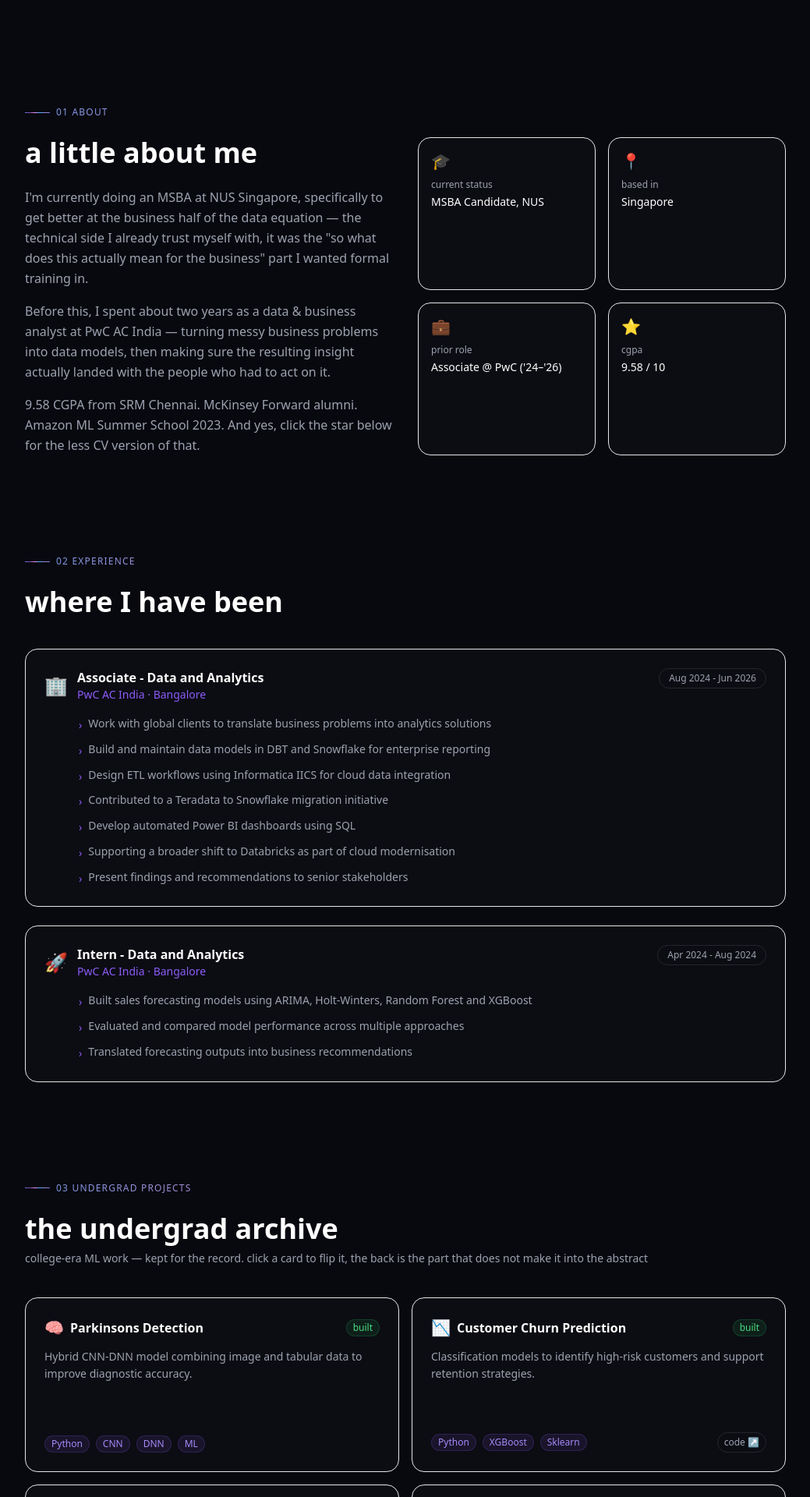
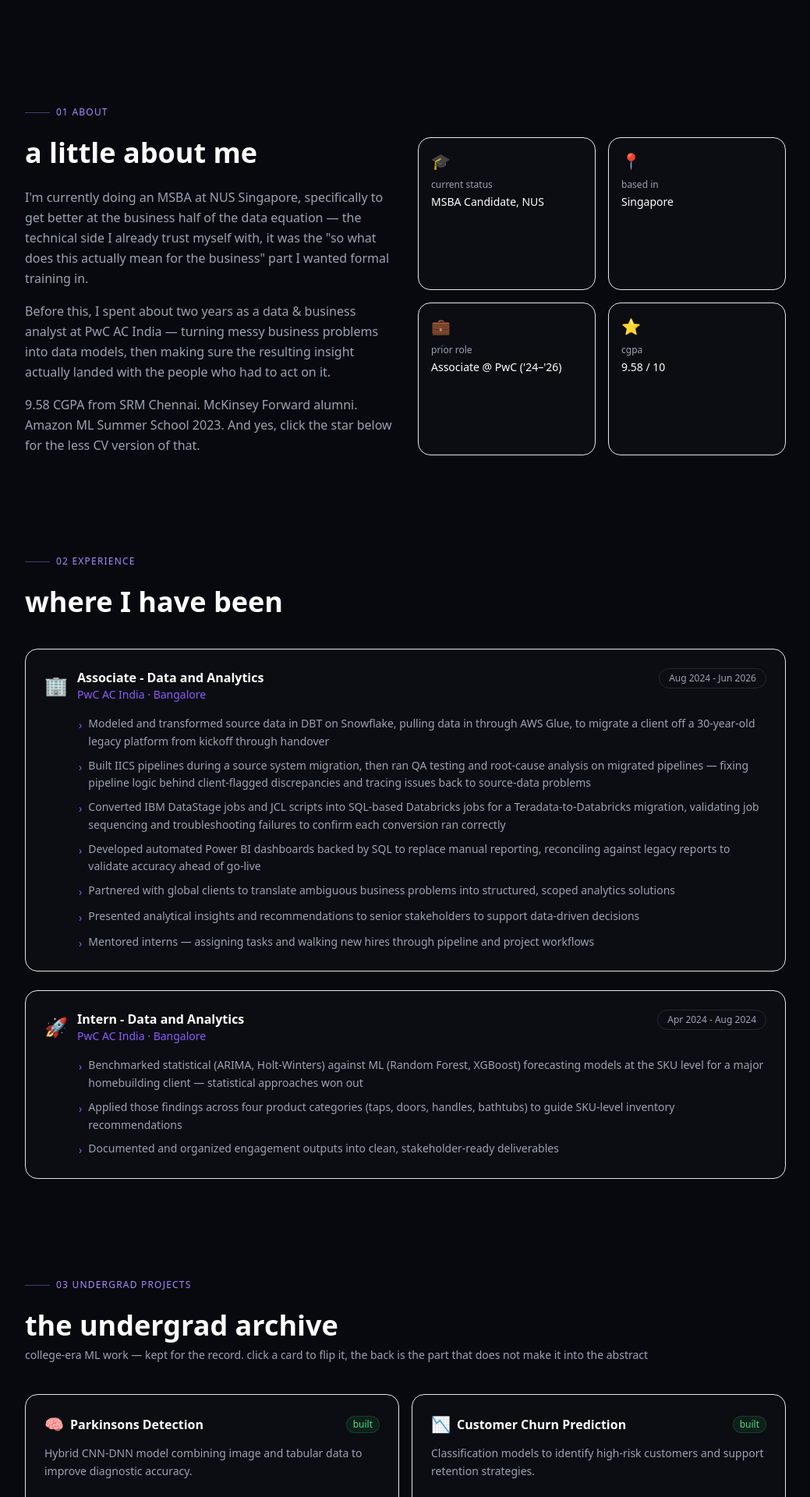
Before and after one commit to Sharmishtha-b/sharmishtha-portfolio, a React (Vite) app: page / in a window 1280 px wide. Shown: the part 840-2760 px from the top of the page at 78% size, without its empty margins (120-1159 px from the left). Built offline with nearby package versions, Linux system fonts and the light colour scheme.

Commit message:
Update App.jsx

```diff
--- a/src/App.jsx
+++ b/src/App.jsx
@@ -65,7 +65,7 @@
       <canvas ref={canvasRef} className="w-full rounded-2xl" style={{maxHeight:320}} />
       <div className="flex gap-2 mt-2 justify-end">
         <button onClick={()=>{stateRef.current.lines=[];stateRef.current.selected=null;}} className="text-xs px-3 py-1 rounded-full border border-violet-500/20 text-violet-400 hover:bg-violet-500/10 transition-all">clear</button>
-        <button onClick={()=>{stateRef.current.lines=[];stateRef.current.selected=null;}} className="text-xs px-3 py-1 rounded-full border border-violet-500/20 text-violet-400 hover:bg-violet-500/10 transition-all">shuffle</button>
+        <button onClick={()=>{stateRef.current.nodes=makeNodes();stateRef.current.lines=[];stateRef.current.selected=null;}} className="text-xs px-3 py-1 rounded-full border border-violet-500/20 text-violet-400 hover:bg-violet-500/10 transition-all">shuffle</button>
       </div>
       <p className="text-xs text-gray-500 mt-1 text-right">click nodes to connect them</p>
     </div>
@@ -187,13 +187,10 @@
       onClick={onClick}
       className={"rounded-2xl border transition-all duration-300 relative overflow-hidden " + className}
       style={{
-        borderColor: hovered ? 'transparent' : undefined,
+        borderColor: hovered ? 'rgba(139,92,246,0.4)' : undefined,
         background: hovered ? 'rgba(255,255,255,0.03)' : undefined,
       }}
     >
-      {hovered && (
-        <div className="absolute inset-0 rounded-2xl pointer-events-none" style={{padding:'1px',background:HOLO,backgroundSize:'200% auto',animation:'holoShift 3s linear infinite',WebkitMask:'linear-gradient(#fff 0 0) content-box,linear-gradient(#fff 0 0)',WebkitMaskComposite:'xor',maskComposite:'exclude'}} />
-      )}
       {children}
     </motion.div>
   );
@@ -212,8 +209,6 @@
   const [flipped, setFlipped] = useState({});
   const [typedKeys, setTypedKeys] = useState('');
   const [hoveredNav, setHoveredNav] = useState(null);
-  const cursorDotRef = useRef(null);
-  const cursorRingRef = useRef(null);
   const { scrollYProgress } = useScroll();
   const scaleX = useSpring(scrollYProgress, { stiffness: 100, damping: 30 });
   const typedText = useTypewriter(ROLES);
@@ -221,7 +216,6 @@
   useEffect(() => {
     const style = document.createElement('style');
     style.textContent = `
-      * { cursor: none !important; }
       @keyframes holoShift { 0%{background-position:0% center} 100%{background-position:200% center} }
     `;
     document.head.appendChild(style);
@@ -232,27 +226,6 @@
     if (dark) document.documentElement.classList.add('dark');
     else document.documentElement.classList.remove('dark');
   }, [dark]);
-
-  useEffect(() => {
-    const dot = cursorDotRef.current;
-    const ring = cursorRingRef.current;
-    if (!dot || !ring) return;
-    let rx = -100, ry = -100;
-    function onMove(e) {
-      const x = e.clientX, y = e.clientY;
-      dot.style.left = x - 4 + 'px';
-      dot.style.top = y - 4 + 'px';
-      rx += (x - 16 - rx) * 0.18;
-      ry += (y - 16 - ry) * 0.18;
-      ring.style.left = rx + 'px';
-      ring.style.top = ry + 'px';
-    }
-    let raf;
-    function loop() { raf = requestAnimationFrame(loop); }
-    loop();
-    window.addEventListener('mousemove', onMove);
-    return () => { window.removeEventListener('mousemove', onMove); cancelAnimationFrame(raf); };
-  }, []);
 
   useEffect(() => {
     const sections = ["about","experience","projects","independent","skills","certifications","beyond","contact"];
@@ -296,19 +269,16 @@
   ];
 
   const funTrack = [
-    {name:"first fun build — incoming",desc:"A low-stakes, vibe-coded weekend project. The idea is more important than the tech stack for this track.",icon:"✨"},
+    {name:"n8n automation — in progress",desc:"First build in this track: a small n8n workflow automating an actual daily annoyance. Low-stakes on purpose — the idea matters more than the stack here.",icon:"✨"},
   ];
   const seriousTrack = [
-    {name:"first agentic build — incoming",desc:"Something end-to-end: agents, n8n/Kafka-style pipelines, built to actually solve a problem, not just demo one.",icon:"⚙️"},
+    {name:"first agentic build — queued next",desc:"An agent framework project scoped around one real workflow, sized like the kind of problem I'd actually be handed at work. n8n/Kafka-style pipeline work follows after.",icon:"⚙️"},
   ];
 
   const cardBase = "rounded-2xl border border-gray-200 dark:border-white/5 bg-white dark:bg-white/[0.02]";
 
   return (
     <div className="min-h-screen bg-gray-50 dark:bg-[#08080f] text-gray-900 dark:text-gray-100 font-sans transition-colors duration-500 overflow-x-hidden">
-
-      <div ref={cursorDotRef} className="fixed pointer-events-none z-[999]" style={{width:8,height:8,borderRadius:'50%',background:'#a78bfa',position:'fixed',top:-100,left:-100}} />
-      <div ref={cursorRingRef} className="fixed pointer-events-none z-[998]" style={{width:32,height:32,borderRadius:'50%',border:'1px solid rgba(167,139,250,0.45)',position:'fixed',top:-100,left:-100}} />
 
       <motion.div className="fixed top-0 left-0 right-0 h-[2px] origin-left z-[200]" style={{scaleX,backgroundImage:HOLO,backgroundSize:'200% auto',animation:'holoShift 3s linear infinite'}} />
       <Particles />
@@ -355,7 +325,7 @@
               onMouseEnter={()=>setHoveredNav(link)}
               onMouseLeave={()=>setHoveredNav(null)}
               className="transition-all relative text-sm"
-              style={(hoveredNav===link||activeSection===link) ? {...HOLO_ANIM,fontWeight:500} : {color:'rgb(107,114,128)'}}>
+              style={(hoveredNav===link||activeSection===link) ? {color:'#8b5cf6',fontWeight:500} : {color:'rgb(107,114,128)'}}>
               {link}
             </a>
           ))}
@@ -369,7 +339,7 @@
         <motion.section initial={{opacity:0,y:40}} animate={{opacity:1,y:0}} transition={{duration:0.9}} className="mb-32 min-h-[90vh] grid grid-cols-1 md:grid-cols-2 gap-8 items-center">
           <div>
             <motion.div initial={{opacity:0,x:-20}} animate={{opacity:1,x:0}} transition={{delay:0.2}} className="inline-flex items-center gap-2 px-4 py-2 rounded-full border border-violet-500/30 bg-violet-500/10 text-violet-500 text-xs font-medium mb-8 w-fit">
-              <span className="w-2 h-2 rounded-full bg-green-400 animate-pulse" onClick={()=>setShowEaster2(true)} style={{cursor:'none'}} />
+              <span className="w-2 h-2 rounded-full bg-green-400 animate-pulse cursor-pointer" onClick={()=>setShowEaster2(true)} />
               open to opportunities
             </motion.div>
             <h1 className="text-7xl font-bold tracking-tight mb-2 leading-none">
@@ -377,7 +347,7 @@
               <span className="block" style={HOLO_ANIM}>Bharti.</span>
             </h1>
             <div className="flex items-center gap-2 mt-6 mb-6 h-10">
-              <span className="text-xl font-medium" style={HOLO_ANIM}>{typedText}</span>
+              <span className="text-xl font-medium text-violet-500 dark:text-violet-400">{typedText}</span>
               <span className="w-0.5 h-7 bg-violet-500 animate-pulse" />
             </div>
             <p className="text-lg text-gray-500 dark:text-gray-400 max-w-lg leading-relaxed">
@@ -394,7 +364,7 @@
         </motion.section>
 
         <motion.section id="about" initial={{opacity:0,y:30}} whileInView={{opacity:1,y:0}} viewport={{once:true}} transition={{duration:0.6}} className="mb-32">
-          <p className="text-xs tracking-widest uppercase mb-6 flex items-center gap-2" style={HOLO_ANIM}><span className="w-8 h-px inline-block" style={{background:HOLO}} />01 about</p>
+          <p className="text-xs tracking-widest uppercase mb-6 flex items-center gap-2 text-violet-500 dark:text-violet-400"><span className="w-8 h-px inline-block bg-violet-500/40 dark:bg-violet-400/40" />01 about</p>
           <div className="grid grid-cols-1 md:grid-cols-2 gap-8">
             <div>
               <h2 className="text-4xl font-bold mb-6 text-gray-900 dark:text-white">a little about me</h2>
@@ -409,7 +379,7 @@
                 {label:"prior role",value:"Associate @ PwC ('24–'26)",icon:"💼"},
                 {label:"cgpa",value:"9.58 / 10",icon:"⭐",secret:true},
               ].map((item)=>(
-                <HoloCard key={item.label} className={"p-4 "+(item.secret?"cursor-none ":"")+"bg-white dark:bg-white/[0.02]"} onClick={()=>item.secret&&setShowEaster2(true)}>
+                <HoloCard key={item.label} className={"p-4 "+(item.secret?"cursor-pointer ":"")+"bg-white dark:bg-white/[0.02]"} onClick={()=>item.secret&&setShowEaster2(true)}>
                   <div className="text-xl mb-2">{item.icon}</div>
                   <p className="text-xs text-gray-400 mb-1">{item.label}</p>
                   <p className="text-sm font-medium text-gray-900 dark:text-white">{item.value}</p>
@@ -420,23 +390,23 @@
         </motion.section>
 
         <motion.section id="experience" initial={{opacity:0,y:30}} whileInView={{opacity:1,y:0}} viewport={{once:true}} transition={{duration:0.6}} className="mb-32">
-          <p className="text-xs tracking-widest uppercase mb-6 flex items-center gap-2" style={HOLO_ANIM}><span className="w-8 h-px inline-block" style={{background:HOLO}} />02 experience</p>
+          <p className="text-xs tracking-widest uppercase mb-6 flex items-center gap-2 text-violet-500 dark:text-violet-400"><span className="w-8 h-px inline-block bg-violet-500/40 dark:bg-violet-400/40" />02 experience</p>
           <h2 className="text-4xl font-bold mb-10 text-gray-900 dark:text-white">where I have been</h2>
           <div className="space-y-6">
             {[
               {role:"Associate - Data and Analytics",company:"PwC AC India",period:"Aug 2024 - Jun 2026",location:"Bangalore",icon:"🏢",points:[
-                "Work with global clients to translate business problems into analytics solutions",
-                "Build and maintain data models in DBT and Snowflake for enterprise reporting",
-                "Design ETL workflows using Informatica IICS for cloud data integration",
-                "Contributed to a Teradata to Snowflake migration initiative",
-                "Develop automated Power BI dashboards using SQL",
-                "Supporting a broader shift to Databricks as part of cloud modernisation",
-                "Present findings and recommendations to senior stakeholders",
+                "Modeled and transformed source data in DBT on Snowflake, pulling data in through AWS Glue, to migrate a client off a 30-year-old legacy platform from kickoff through handover",
+                "Built IICS pipelines during a source system migration, then ran QA testing and root-cause analysis on migrated pipelines — fixing pipeline logic behind client-flagged discrepancies and tracing issues back to source-data problems",
+                "Converted IBM DataStage jobs and JCL scripts into SQL-based Databricks jobs for a Teradata-to-Databricks migration, validating job sequencing and troubleshooting failures to confirm each conversion ran correctly",
+                "Developed automated Power BI dashboards backed by SQL to replace manual reporting, reconciling against legacy reports to validate accuracy ahead of go-live",
+                "Partnered with global clients to translate ambiguous business problems into structured, scoped analytics solutions",
+                "Presented analytical insights and recommendations to senior stakeholders to support data-driven decisions",
+                "Mentored interns — assigning tasks and walking new hires through pipeline and project workflows",
               ]},
               {role:"Intern - Data and Analytics",company:"PwC AC India",period:"Apr 2024 - Aug 2024",location:"Bangalore",icon:"🚀",points:[
-                "Built sales forecasting models using ARIMA, Holt-Winters, Random Forest and XGBoost",
-                "Evaluated and compared model performance across multiple approaches",
-                "Translated forecasting outputs into business recommendations",
+                "Benchmarked statistical (ARIMA, Holt-Winters) against ML (Random Forest, XGBoost) forecasting models at the SKU level for a major homebuilding client — statistical approaches won out",
+                "Applied those findings across four product categories (taps, doors, handles, bathtubs) to guide SKU-level inventory recommendations",
+                "Documented and organized engagement outputs into clean, stakeholder-ready deliverables",
               ]},
             ].map((job,i)=>(
               <HoloCard key={i} className="p-6 bg-white dark:bg-white/[0.02]">
@@ -456,12 +426,12 @@
         </motion.section>
 
         <motion.section id="projects" initial={{opacity:0,y:30}} whileInView={{opacity:1,y:0}} viewport={{once:true}} transition={{duration:0.6}} className="mb-32">
-          <p className="text-xs tracking-widest uppercase mb-6 flex items-center gap-2" style={HOLO_ANIM}><span className="w-8 h-px inline-block" style={{background:HOLO}} />03 undergrad projects</p>
+          <p className="text-xs tracking-widest uppercase mb-6 flex items-center gap-2 text-violet-500 dark:text-violet-400"><span className="w-8 h-px inline-block bg-violet-500/40 dark:bg-violet-400/40" />03 undergrad projects</p>
           <h2 className="text-4xl font-bold mb-2 text-gray-900 dark:text-white">the undergrad archive</h2>
           <p className="text-gray-400 text-sm mb-10">college-era ML work — kept for the record. click a card to flip it, the back is the part that does not make it into the abstract</p>
           <div className="grid grid-cols-1 md:grid-cols-2 gap-4">
             {undergradProjects.map((project,i)=>(
-              <div key={i} className="h-56" style={{perspective:'1000px',cursor:'none'}} onClick={()=>toggleFlip(i)}>
+              <div key={i} className="h-56 cursor-pointer" style={{perspective:'1000px'}} onClick={()=>toggleFlip(i)}>
                 <motion.div animate={{rotateY:flipped[i]?180:0}} transition={{duration:0.5,type:"spring"}} style={{transformStyle:'preserve-3d',position:'relative',width:'100%',height:'100%'}}>
                   <div style={{backfaceVisibility:'hidden',position:'absolute',inset:0}}>
                     <HoloCard className={"p-6 h-full flex flex-col justify-between bg-white dark:bg-white/[0.02]"}>
@@ -494,7 +464,7 @@
         </motion.section>
 
         <motion.section id="independent" initial={{opacity:0,y:30}} whileInView={{opacity:1,y:0}} viewport={{once:true}} transition={{duration:0.6}} className="mb-32">
-          <p className="text-xs tracking-widest uppercase mb-6 flex items-center gap-2" style={HOLO_ANIM}><span className="w-8 h-px inline-block" style={{background:HOLO}} />04 independent projects</p>
+          <p className="text-xs tracking-widest uppercase mb-6 flex items-center gap-2 text-violet-500 dark:text-violet-400"><span className="w-8 h-px inline-block bg-violet-500/40 dark:bg-violet-400/40" />04 independent projects</p>
           <h2 className="text-4xl font-bold mb-2 text-gray-900 dark:text-white">the ones nobody assigned me</h2>
           <p className="text-gray-400 text-sm mb-10 max-w-xl">building on two tracks during the MSBA — one for the fun of it, one to actually solve something end to end. this section fills in as I ship.</p>
           <div className="grid grid-cols-1 md:grid-cols-2 gap-6">
@@ -506,7 +476,7 @@
                   <HoloCard key={i} className="p-6 border-dashed bg-white dark:bg-white/[0.02]">
                     <div className="flex items-center justify-between mb-3">
                       <div className="flex items-center gap-2"><span className="text-xl">{p.icon}</span><h3 className="font-semibold text-gray-900 dark:text-white">{p.name}</h3></div>
-                      <span className="text-xs px-2 py-0.5 rounded-full bg-pink-500/10 text-pink-500 border border-pink-500/20 flex-shrink-0">brewing</span>
+                      <span className="text-xs px-2 py-0.5 rounded-full bg-pink-500/10 text-pink-500 border border-pink-500/20 flex-shrink-0">in progress</span>
                     </div>
                     <p className="text-sm text-gray-500 dark:text-gray-400 leading-relaxed">{p.desc}</p>
                   </HoloCard>
@@ -521,7 +491,7 @@
                   <HoloCard key={i} className="p-6 border-dashed bg-white dark:bg-white/[0.02]">
                     <div className="flex items-center justify-between mb-3">
                       <div className="flex items-center gap-2"><span className="text-xl">{p.icon}</span><h3 className="font-semibold text-gray-900 dark:text-white">{p.name}</h3></div>
-                      <span className="text-xs px-2 py-0.5 rounded-full bg-cyan-500/10 text-cyan-500 border border-cyan-500/20 flex-shrink-0">brewing</span>
+                      <span className="text-xs px-2 py-0.5 rounded-full bg-cyan-500/10 text-cyan-500 border border-cyan-500/20 flex-shrink-0">queued</span>
                     </div>
                     <p className="text-sm text-gray-500 dark:text-gray-400 leading-relaxed">{p.desc}</p>
                   </HoloCard>
@@ -532,7 +502,7 @@
         </motion.section>
 
         <motion.section id="skills" initial={{opacity:0,y:30}} whileInView={{opacity:1,y:0}} viewport={{once:true}} transition={{duration:0.6}} className="mb-32">
-          <p className="text-xs tracking-widest uppercase mb-6 flex items-center gap-2" style={HOLO_ANIM}><span className="w-8 h-px inline-block" style={{background:HOLO}} />05 skills</p>
+          <p className="text-xs tracking-widest uppercase mb-6 flex items-center gap-2 text-violet-500 dark:text-violet-400"><span className="w-8 h-px inline-block bg-violet-500/40 dark:bg-violet-400/40" />05 skills</p>
           <h2 className="text-4xl font-bold mb-10 text-gray-900 dark:text-white">what I work with</h2>
           <div className="grid grid-cols-1 md:grid-cols-2 gap-4">
             {[
@@ -542,15 +512,15 @@
               {category:"Tools and Viz",items:["Power BI","Tableau","Excel","Git","VS Code","Streamlit","FastAPI"],color:"from-cyan-500/10 to-violet-500/10"},
             ].map((group)=>(
               <HoloCard key={group.category} className={"p-6 bg-gradient-to-br "+group.color}>
-                <p className="text-xs tracking-widest uppercase mb-4 font-medium" style={HOLO_ANIM}>{group.category}</p>
-                <div className="flex flex-wrap gap-2">{group.items.map(item=>(<motion.span key={item} whileHover={{scale:1.08}} className="text-sm px-3 py-1.5 rounded-full bg-white/70 dark:bg-white/5 text-gray-700 dark:text-gray-300 hover:text-violet-600 dark:hover:text-violet-300 transition-all border border-gray-200/50 dark:border-white/5" style={{cursor:'none'}}>{item}</motion.span>))}</div>
+                <p className="text-xs tracking-widest uppercase mb-4 font-medium text-violet-500 dark:text-violet-400">{group.category}</p>
+                <div className="flex flex-wrap gap-2">{group.items.map(item=>(<motion.span key={item} whileHover={{scale:1.08}} className="text-sm px-3 py-1.5 rounded-full bg-white/70 dark:bg-white/5 text-gray-700 dark:text-gray-300 hover:text-violet-600 dark:hover:text-violet-300 transition-all border border-gray-200/50 dark:border-white/5">{item}</motion.span>))}</div>
               </HoloCard>
             ))}
           </div>
         </motion.section>
 
         <motion.section id="certifications" initial={{opacity:0,y:30}} whileInView={{opacity:1,y:0}} viewport={{once:true}} transition={{duration:0.6}} className="mb-32">
-          <p className="text-xs tracking-widest uppercase mb-6 flex items-center gap-2" style={HOLO_ANIM}><span className="w-8 h-px inline-block" style={{background:HOLO}} />06 certifications and awards</p>
+          <p className="text-xs tracking-widest uppercase mb-6 flex items-center gap-2 text-violet-500 dark:text-violet-400"><span className="w-8 h-px inline-block bg-violet-500/40 dark:bg-violet-400/40" />06 certifications and awards</p>
           <h2 className="text-4xl font-bold mb-10 text-gray-900 dark:text-white">credentials</h2>
           <div className="grid grid-cols-1 md:grid-cols-2 gap-4">
             {[
@@ -572,7 +542,7 @@
         </motion.section>
 
         <motion.section id="beyond" initial={{opacity:0,y:30}} whileInView={{opacity:1,y:0}} viewport={{once:true}} transition={{duration:0.6}} className="mb-32">
-          <p className="text-xs tracking-widest uppercase mb-6 flex items-center gap-2" style={HOLO_ANIM}><span className="w-8 h-px inline-block" style={{background:HOLO}} />07 beyond data</p>
+          <p className="text-xs tracking-widest uppercase mb-6 flex items-center gap-2 text-violet-500 dark:text-violet-400"><span className="w-8 h-px inline-block bg-violet-500/40 dark:bg-violet-400/40" />07 beyond data</p>
           <h2 className="text-4xl font-bold mb-4 text-gray-900 dark:text-white">not just a data person</h2>
           <p className="text-gray-500 dark:text-gray-400 mb-10 max-w-lg leading-relaxed">I claim to be a very boring person. the evidence suggests otherwise.</p>
           <div className="grid grid-cols-1 md:grid-cols-3 gap-4">
@@ -601,7 +571,7 @@
         </motion.section>
 
         <motion.section id="contact" initial={{opacity:0,y:30}} whileInView={{opacity:1,y:0}} viewport={{once:true}} transition={{duration:0.6}} className="mb-20">
-          <p className="text-xs tracking-widest uppercase mb-6 flex items-center gap-2" style={HOLO_ANIM}><span className="w-8 h-px inline-block" style={{background:HOLO}} />08 contact</p>
+          <p className="text-xs tracking-widest uppercase mb-6 flex items-center gap-2 text-violet-500 dark:text-violet-400"><span className="w-8 h-px inline-block bg-violet-500/40 dark:bg-violet-400/40" />08 contact</p>
           <h2 className="text-4xl font-bold mb-4 text-gray-900 dark:text-white">lets talk</h2>
           <p className="text-gray-500 dark:text-gray-400 mb-10 max-w-md leading-relaxed">a role, a collab, a show recommendation, or just talking data — reach out.</p>
           <div className="flex flex-wrap gap-4">
```
